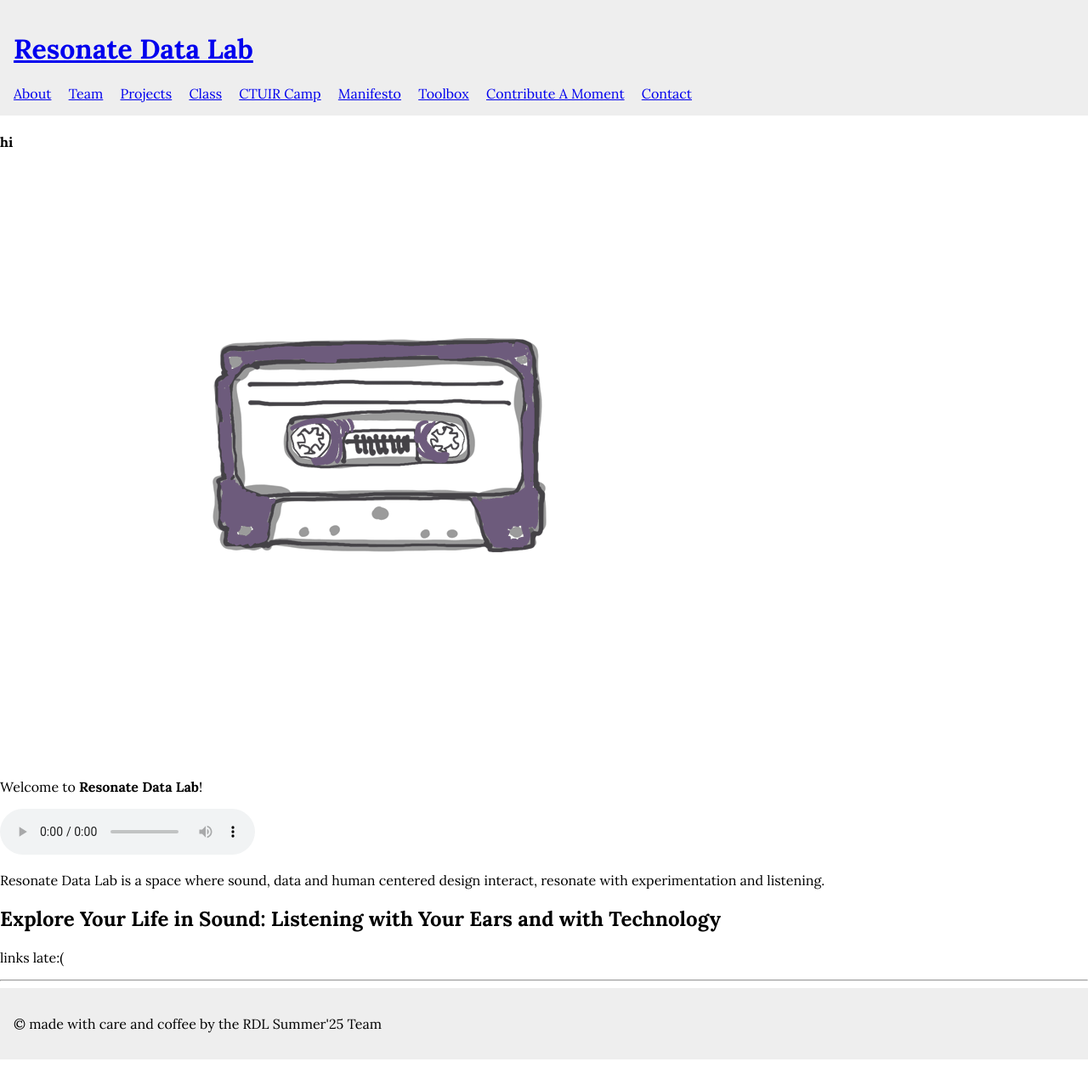
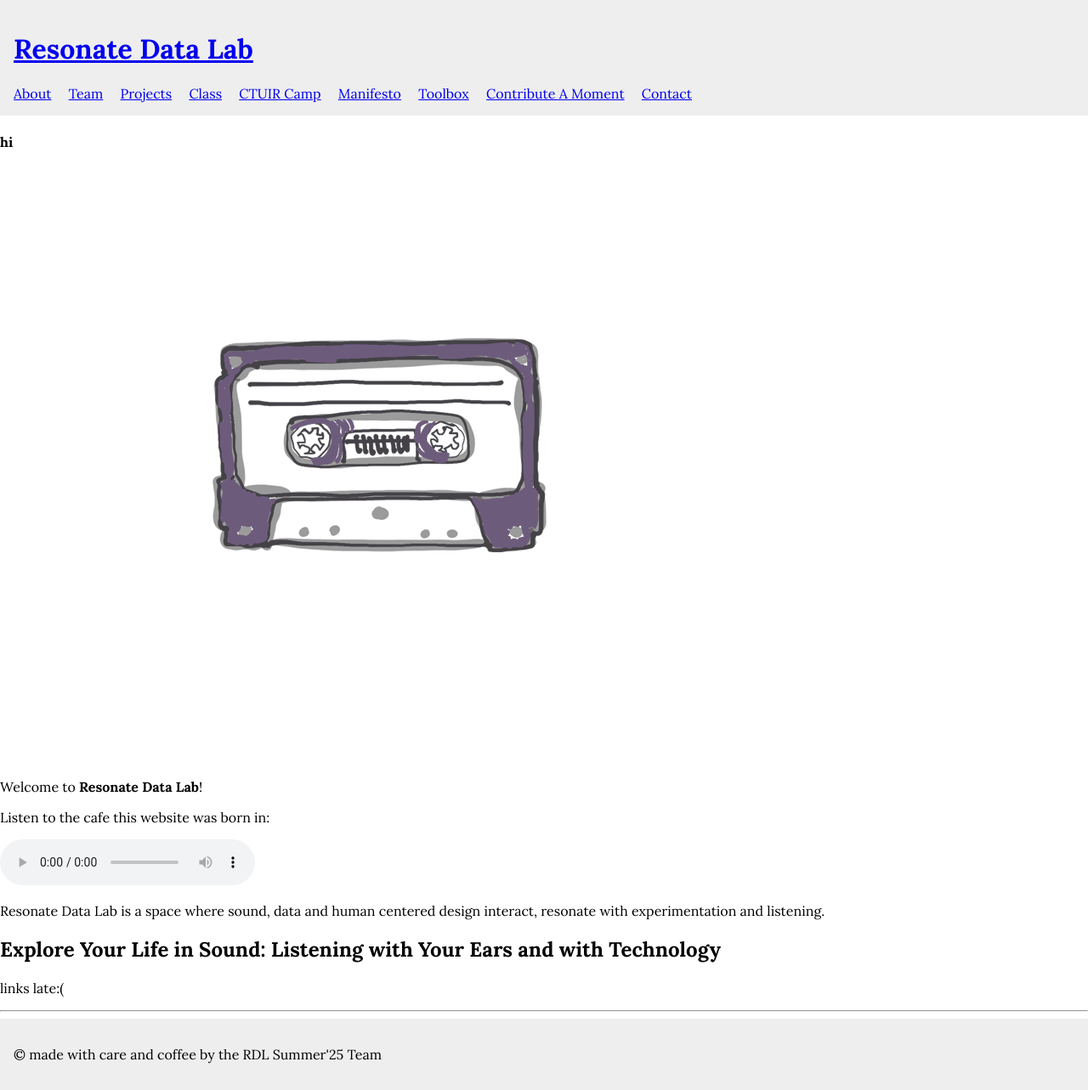
Before and after one commit to a421loop/Resonate-Data-Lab-Website-STRUCTURE, a Jekyll site: the page built from index.md, in a window 1280 px wide. Shown: the whole page at 85% size. Built offline with Jekyll 4.4.1, drawn with Linux system fonts in a browser that asks for light colours; before the commit the page ends 1247 px from its top, so only the background shows below that.

Commit message:
Update index.md

```diff
--- a/index.md
+++ b/index.md
@@ -8,8 +8,10 @@
 
 Welcome to **Resonate Data Lab**!
 
+Listen to the cafe this website was born in:
 <audio controls>
-  <source src="/assets/Resonate data lab hehe.mp4" type="audio/mp4">
+  <source src="/assets/Colville Street Patisserie 2.m4a" type="audio/mpa">
+
   Your browser does not support the audio element.
 </audio>
 
```
